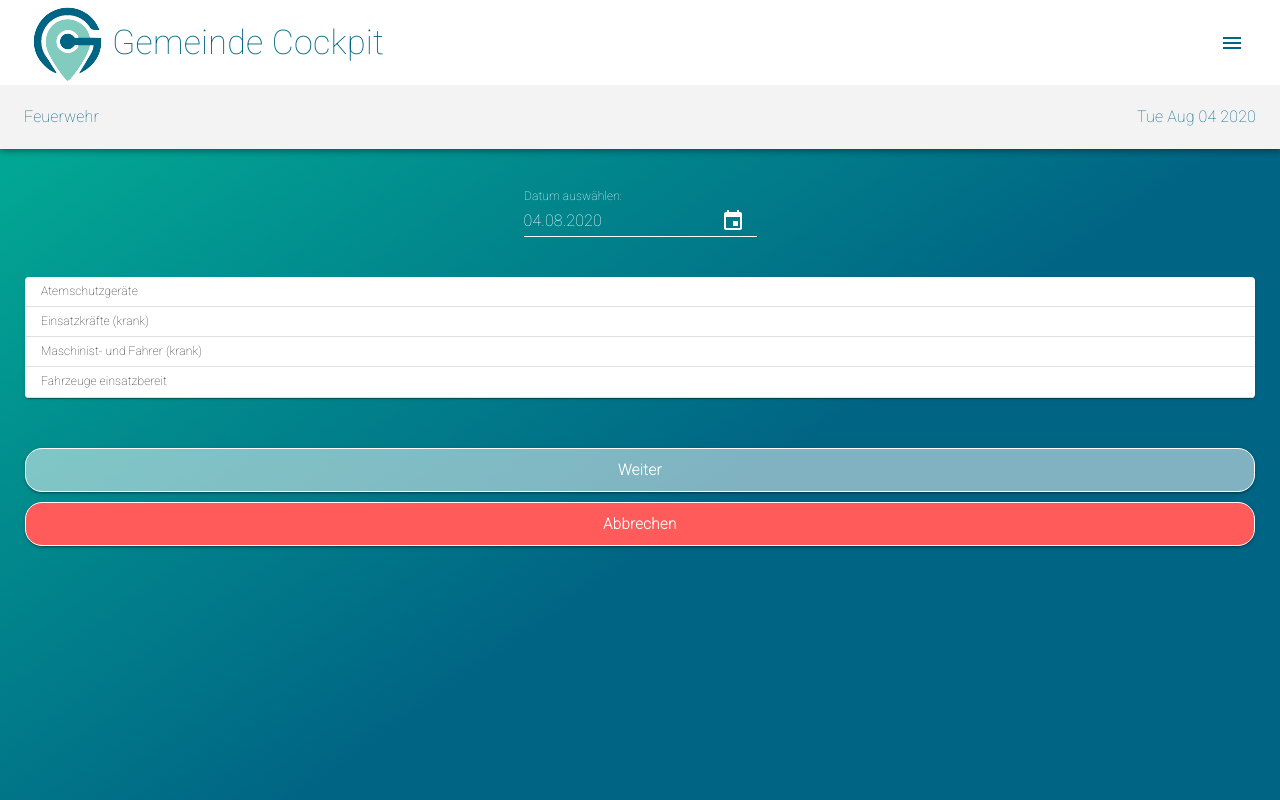
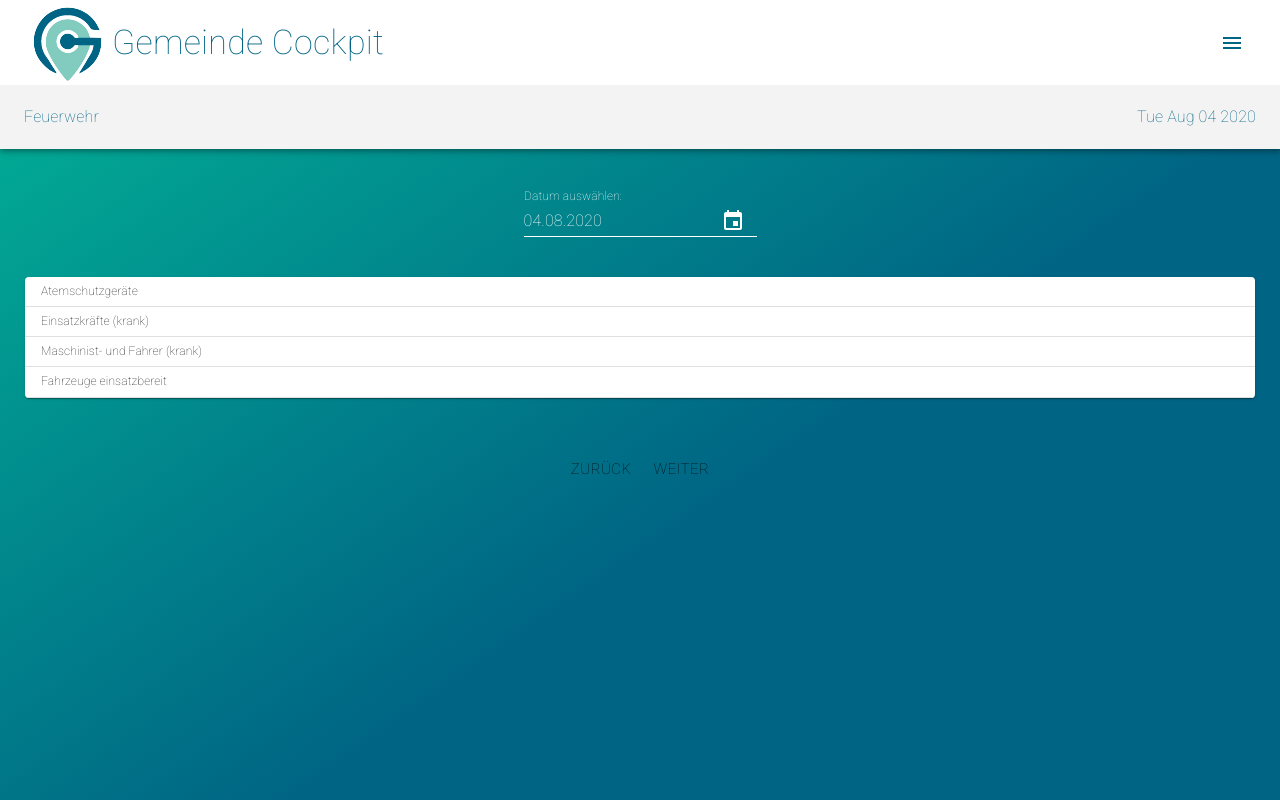
Before and after one commit to gemeindecockpit/data-input, a React (Create React App) app: page /organisations/1 in a window 1280 px wide. Built offline with nearby package versions, Linux system fonts and the light colour scheme.

Commit message:
Update ReviewScreen

```diff
--- /dev/null
+++ b/src/ActionButton/ActionButtons.js
@@ -0,0 +1,31 @@
+import React, {Component} from 'react';
+import Button from "@material-ui/core/Button";
+
+class ActionButtons extends Component {
+    render() {
+        return (
+            <div>
+                <Button
+                    size="large"
+                    style={ {
+                        marginTop: "10px"
+                    } }
+                    onClick={ this.props.btn_left.onClick }
+                >
+                    { this.props.btn_left.text }
+                </Button>
+                <Button
+                    size="large"
+                    style={ {
+                        marginTop: "10px"
+                    } }
+                    onClick={ this.props.btn_right.onClick }
+                >
+                    { this.props.btn_right.text }
+                </Button>
+            </div>
+        );
+    }
+}
+
+export default ActionButtons;
--- a/src/ContentRouter.js
+++ b/src/ContentRouter.js
@@ -1,10 +1,10 @@
-import React, { Component } from 'react';
-import { Route, Switch, BrowserRouter as Router } from 'react-router-dom';
+import React, {Component} from 'react';
+import {BrowserRouter as Router, Route, Switch} from 'react-router-dom';
 import UserLogin from './UserLogin';
-import Datepicker from './Datepicker/Datepicker';
 import OrganisationViewer from './OrganisationViewer';
 import InputFields from './InputFields';
 import OverviewScreen from './OverviewScreen';
+import ReviewScreen from "./ReviewScreen/ReviewScreen";
 
 export class ContentRouter extends Component {
 
@@ -17,6 +17,7 @@ export class ContentRouter extends Component {
             <Router>
                 <Switch>
                     <Route path="/login" component={UserLogin} />
+                    <Route path="/organisations/:orgId/:date/confirmation" component={ReviewScreen} />
                     <Route path="/organisations/:orgId/:date" component={InputFields} />
                     <Route path="/organisations/:orgId" component={OverviewScreen} />
                     <Route path="/organisations" component={OrganisationViewer} />
--- a/src/InputFields.js
+++ b/src/InputFields.js
@@ -1,8 +1,18 @@
-import React, { Component } from 'react'
-import PropTypes from 'prop-types';
-import { InputLabel, InputBase, fade, withStyles, FormControl, MuiThemeProvider, createMuiTheme, Button } from '@material-ui/core'
+import React, {Component} from 'react'
+import {
+    Button,
+    createMuiTheme,
+    fade,
+    FormControl,
+    InputBase,
+    InputLabel,
+    MuiThemeProvider,
+    withStyles
+} from '@material-ui/core'
 import Header from './Header/Header'
-import { getOrganisationById, getValuesByOrgIdAndDate } from './ProxyJSON'
+import {getOrganisationById, getValuesByOrgIdAndDate} from './ProxyJSON'
+
+let newKpis = [] // TODO
 
 class InputFields extends Component {
     constructor(props) {
@@ -22,12 +32,16 @@ class InputFields extends Component {
 
     handleChange = (event, kpi) => {
         var kpis = this.state.newKpis;
-        kpis[kpi] = event.target.value;
+        kpis.push({ // structure should OBVIOUSLY be the same
+            name: kpi,
+            value: event.target.value
+        });
         this.setState({ newKpis: kpis })
     }
 
     onButtonClick = (event) => {
-        console.log(this.state.newKpis)
+        newKpis = this.state.newKpis // TODO
+        this.props.history.push(this.props.history.location.pathname + "/confirmation")
     }
 
     render() {
@@ -35,7 +49,7 @@ class InputFields extends Component {
         const classes = this.props.classes
         return (
             <div>
-                <Header chosenDate={new Date(this.props.match.params.date * 1000)} title={getOrganisationById(this.props.match.params.orgId).name}></Header>
+                <Header chosenDate={new Date(this.props.match.params.date * 1000)} title={getOrganisationById(this.props.match.params.orgId).name} />
                 <MuiThemeProvider theme={theme}>
                     {preKpis.map(v => {
                         return <div key={v.name} className={classes.centeredDiv}>
@@ -141,4 +155,9 @@ const styles = (theme) => ({
     }
 })
 
+function getCurrentKpis() { // TODO
+    return newKpis;
+}
+
+export { getCurrentKpis } // TODO
 export default withStyles(styles)(InputFields)
--- a/src/OverviewScreen.js
+++ b/src/OverviewScreen.js
@@ -1,9 +1,10 @@
 import React, {Component} from 'react';
 import Datepicker from "./Datepicker/Datepicker";
 import RecordViewer from "./RecordViewer";
-import { getValuesByOrgIdAndDate, getOrganisationById } from './ProxyJSON'
+import {getOrganisationById, getValuesByOrgIdAndDate} from './ProxyJSON'
 import Header from "./Header/Header";
-import { Paper, withStyles, Button, Typography } from '@material-ui/core';
+import {Button, Paper, withStyles} from '@material-ui/core';
+import ActionButtons from "./ActionButton/ActionButtons";
 
 /**
  * Wrapper component for Datepicker that sets the date for chosen organization to show the correct record
@@ -13,14 +14,14 @@ class OverviewScreen extends Component {
 
     constructor(props) {
         super(props);
-        this.state={
+        this.state = {
             org: getValuesByOrgIdAndDate(props.match.params.orgId, new Date()),
             date: new Date()
         };
     }
 
     onDateChange = (unixTimestamp) => {
-        this.setState({ date:  new Date(unixTimestamp * 1000)})
+        this.setState({date: new Date(unixTimestamp * 1000)})
         //this.props.history.push("/organisations/" + this.props.match.params.orgId + "/" + unixTimestamp)
     }
 
@@ -34,27 +35,29 @@ class OverviewScreen extends Component {
 
     render() {
         const classes = this.props.classes
-        const { date } = this.state
+        const {date} = this.state
         return (
             <div>
-                <Header chosenDate={date} title={getOrganisationById(this.props.match.params.orgId).name}></Header>
+                <Header chosenDate={date} title={getOrganisationById(this.props.match.params.orgId).name}/>
                 <div className={classes.centeredDiv}>
                     <Datepicker onDateChange={this.onDateChange} label="Datum auswählen:"/>
                 </div>
                 <div className={classes.centeredDiv}>
                     <Paper className={classes.overviewPaper}>
-                        <RecordViewer recordToShow={ getValuesByOrgIdAndDate(this.props.match.params.orgId, date) }/>
+                        <RecordViewer recordToDisplay={getValuesByOrgIdAndDate(this.props.match.params.orgId, date)}/>
                     </Paper>
                 </div>
                 <div className={classes.centeredDiv}>
-                    <CustomButton variant="contained" color="inherit" size="large" onClick={this.onContinueClick}>
-                        Weiter
-                    </CustomButton>
-                </div>
-                <div className={classes.centeredDiv} style={{ marginTop: "-10px", paddingBottom: "40px" }}>
-                    <CancelButton variant="contained" color="inherit" size="large" onClick={this.onCancelClick}>
-                        Abbrechen
-                    </CancelButton>
+                    <ActionButtons
+                        btn_left={ {
+                            text: "Zurück",
+                            onClick: this.onCancelClick
+                        } }
+                        btn_right={ {
+                            text: "Weiter",
+                            onClick: this.onContinueClick
+                        } }
+                    />
                 </div>
             </div>
         );
--- a/src/RecordViewer.js
+++ b/src/RecordViewer.js
@@ -1,5 +1,5 @@
 import React, {Component} from 'react';
-import {Table, TableCell, TableContainer, TableRow, TableBody} from '@material-ui/core'
+import {Table, TableBody, TableCell, TableContainer, TableRow} from '@material-ui/core'
 
 class RecordViewer extends Component {
 
@@ -12,7 +12,7 @@ class RecordViewer extends Component {
     createRow(key, value) {
 
         return (
-            <TableRow key={key}>
+            <TableRow key={ key }>
                 <TableCell style={{ fontSize:"12px" }}>{ key }</TableCell>
                 <TableCell style={{ fontSize:"12px" }}>{ value }</TableCell>
             </TableRow>
@@ -27,7 +27,7 @@ class RecordViewer extends Component {
     extractRecord() {
 
         return (
-            this.props.recordToShow.map(entry => this.createRow(entry.name, entry.value))
+            this.props.recordToDisplay.map(entry => this.createRow(entry.name, entry.value))
         );
 
     }
@@ -38,7 +38,7 @@ class RecordViewer extends Component {
      */
     render() {
 
-        if (this.props.recordToShow === null) {
+        if (this.props.recordToDisplay === null) {
 
             return (
                 <b>No data</b>
--- a/src/ReviewScreen/ReviewScreen.js
+++ b/src/ReviewScreen/ReviewScreen.js
@@ -1,29 +1,49 @@
 import React, {Component} from 'react';
-
-const newData = [
-    {
-        name: "Anzahl Atemschutzgeräte",
-        value: 101
-    },
-    {
-        name: "Verfügbare Kräfte",
-        value: 44
-    }
-]
+import RecordViewer from "../RecordViewer";
+import {getCurrentKpis} from '../InputFields'
+import ActionButton from "../ActionButton/ActionButtons";
+import Header from "../Header/Header";
+import {Paper} from "@material-ui/core";
 
 class ReviewScreen extends Component {
 
     constructor(props) {
         super(props);
         this.state = {
-            recordToShow: newData
+            recordToShow: getCurrentKpis()
         }
+    }
+
+    onAbort = (ev) => {
+        this.props.history.push(this.props.history.location.pathname.replace(/\/confirmation/, ""));
+    }
+
+    onSubmit = (ev) => {
+        alert("GOGOGOOO"); // TODO replace me
     }
 
     render() {
         return (
             <div>
+                <Header chosenDate={ new Date(this.props.match.params.date * 1000) } title={ "Neue Daten bestätigen" } />
 
+                <div>
+                    <Paper>
+                        <RecordViewer recordToDisplay={ this.state.recordToShow }/>
+                    </Paper>
+                </div>
+                <div>
+                    <ActionButton
+                        btn_left={ {
+                            text: "Zurück",
+                            onClick: this.onAbort
+                        } }
+                        btn_right={ {
+                            text: "Abschicken",
+                            onClick: this.onSubmit
+                        } }
+                    />
+                </div>
             </div>
         );
     }
```
Also changed, not shown: src/ActionButton/ActionButton.js (deleted, +0 -15 lines).
